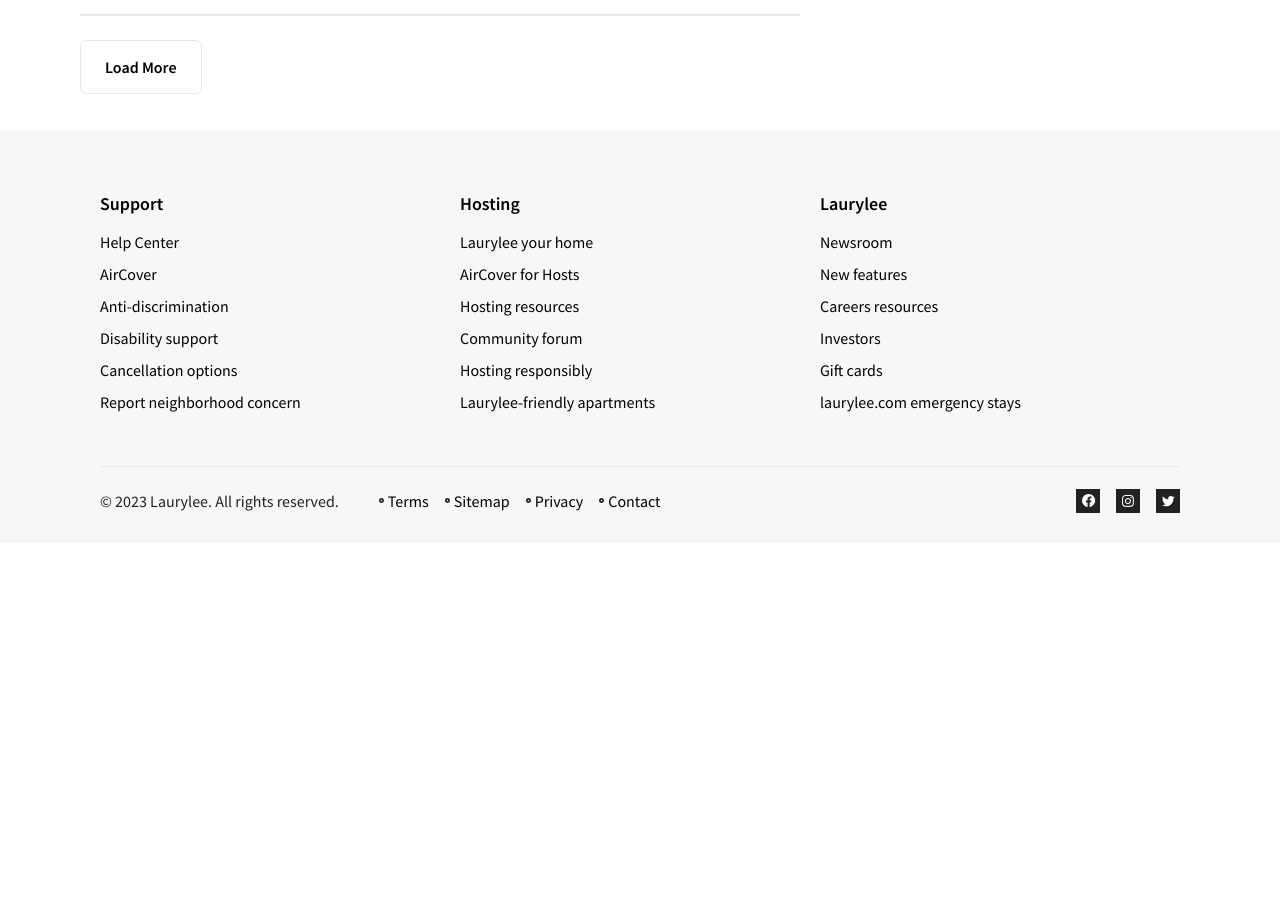
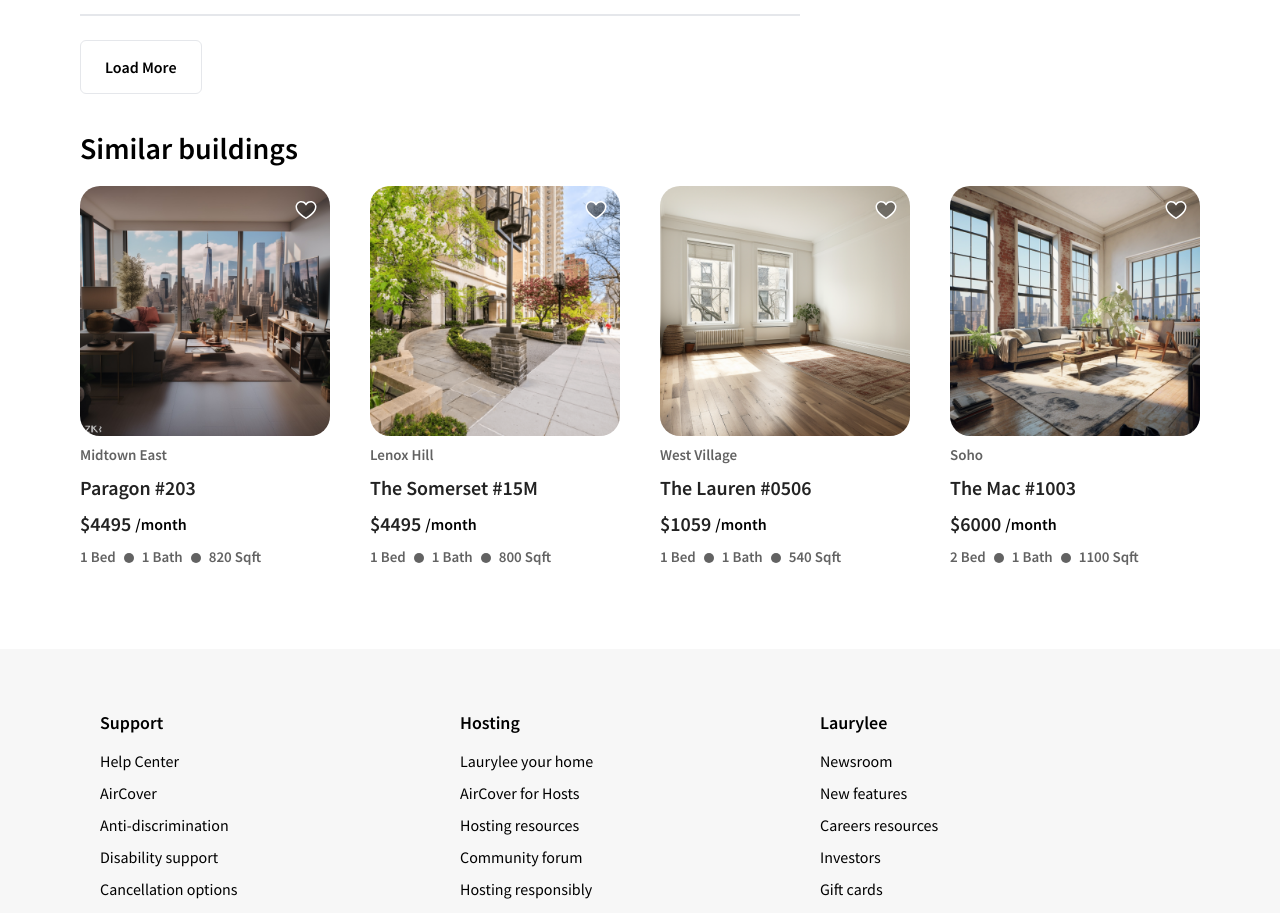
Before and after one commit to shariful10/jiibs, a Next.js app: page /building-details in a window 1280 px wide. Shown: the part 3380-4293 px from the top of the page. Before the commit the page ends 3923 px from the top, so only its background shows below. Built offline with nearby package versions, Linux system fonts and the light colour scheme.

Commit message:
add similar building

```diff
--- a/src/Components/Pages/building-details/BuildingDetails.jsx
+++ b/src/Components/Pages/building-details/BuildingDetails.jsx
@@ -2,6 +2,7 @@ import Breadcrumbs from "@/Components/Regular/Breadcrumbs/Breadcrumbs";
 import Container from "@/Components/Regular/Container";
 import DetailsSlider from "@/Components/Regular/DetailsSlider/DetailsSlider";
 import Description from "./Description/Description";
+import Similar from "./Similar/Similar";
 
 export default function BuildingDetail() {
   return (
@@ -34,6 +35,9 @@ export default function BuildingDetail() {
       <Container>
         <Description />
       </Container>
+
+      {/* Similar Buildings */}
+      <Similar />
     </>
   );
 }
--- /dev/null
+++ b/src/Components/Pages/building-details/Similar/Similar.jsx
@@ -0,0 +1,33 @@
+import ApartmentCard from "@/Components/Regular/ApartmentCard/ApartmentCard";
+import Container from "@/Components/Regular/Container";
+import { data } from "@/Components/data";
+
+export default function Similar() {
+  const apartments = data.apartments;
+
+  return (
+    <>
+      <Container>
+        <div className="mb-10 md:mb-20">
+          <div>
+            <h1 className="font-semibold text-3xl mb-5">Similar buildings</h1>
+          </div>
+          <div className="pt-12 pb-20 grid grid-cols-1 sm:grid-cols-2 md:grid-cols-3 lg:grid-cols-4 gap-10 p-5 md:p-0">
+            {apartments?.slice(0, 4).map((apartment, index) => (
+              <ApartmentCard
+                key={index}
+                image={apartment.image}
+                location={apartment.location}
+                title={apartment.title}
+                price={apartment.price}
+                bed={apartment.bed}
+                bath={apartment.bath}
+                squareFit={apartment.squareFit}
+              />
+            ))}
+          </div>
+        </div>
+      </Container>
+    </>
+  );
+}
```
